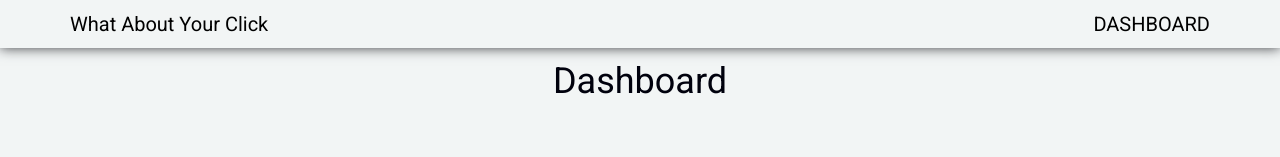
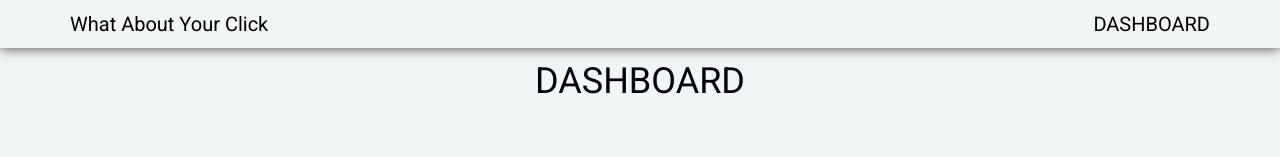
Before and after one commit to tjdwp0211/shooting-game, a Next.js app: page /board in a window 1280 px wide. Shown: the top 157 px of the page. Built offline with nearby package versions, Linux system fonts and the light colour scheme.

Commit message:
refactor: #27

```diff
--- a/src/layout/pages/board/Presenter.tsx
+++ b/src/layout/pages/board/Presenter.tsx
@@ -12,7 +12,7 @@ function Presenter({ allTriesChartsProps }: PresenterProps) {
     <Layout indexPage={false}>
       <TitleWrapper>
         <Text size={36} weight={boldFont}>
-          Dashboard
+          DASHBOARD
         </Text>
       </TitleWrapper>
       <GridWrapper>
```
